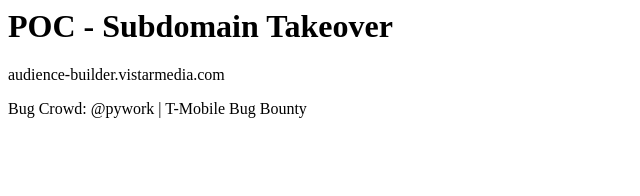
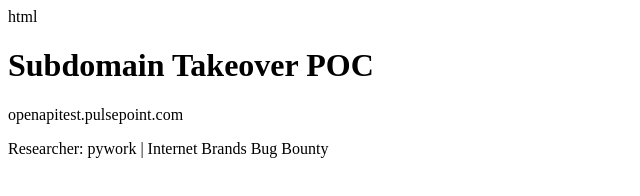
Before and after one commit to pywork-hub/openapitest-poc, a plain HTML site: page index.html in a window 1280 px wide. Shown: the whole page, without its empty margins (0-640 px from the left). Drawn offline with Linux system fonts and the light colour scheme.

Commit message:
Update index.html

```diff
--- a/index.html
+++ b/index.html
@@ -1,9 +1,7 @@
-<html>
-
+html<html>
 <body>
-	<h1>POC - Subdomain Takeover</h1>
-	<p>audience-builder.vistarmedia.com</p>
-	<p>Bug Crowd: @pywork | T-Mobile Bug Bounty</p>
+<h1>Subdomain Takeover POC</h1>
+<p>openapitest.pulsepoint.com</p>
+<p>Researcher: pywork | Internet Brands Bug Bounty</p>
 </body>
-
 </html>
```
